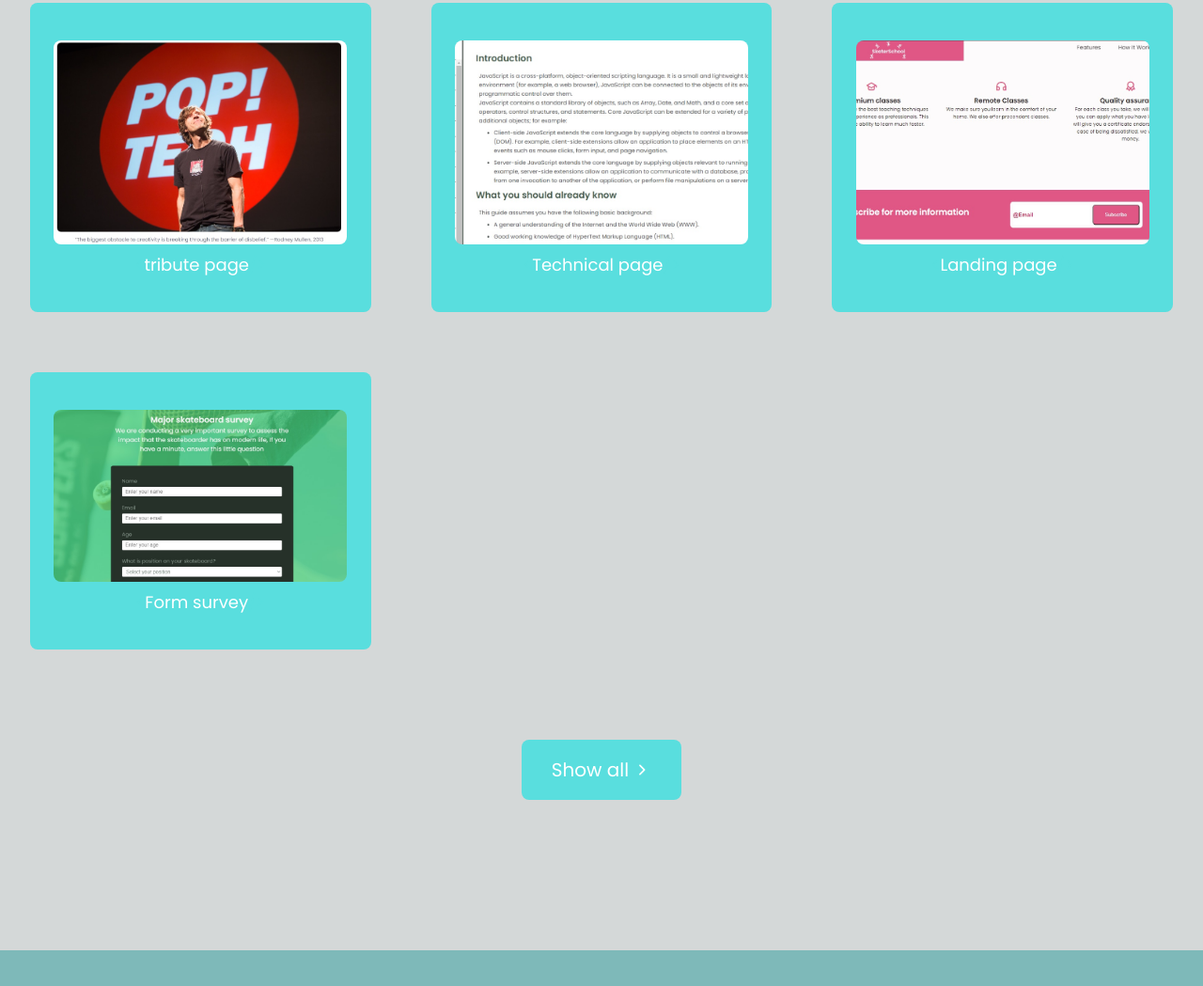
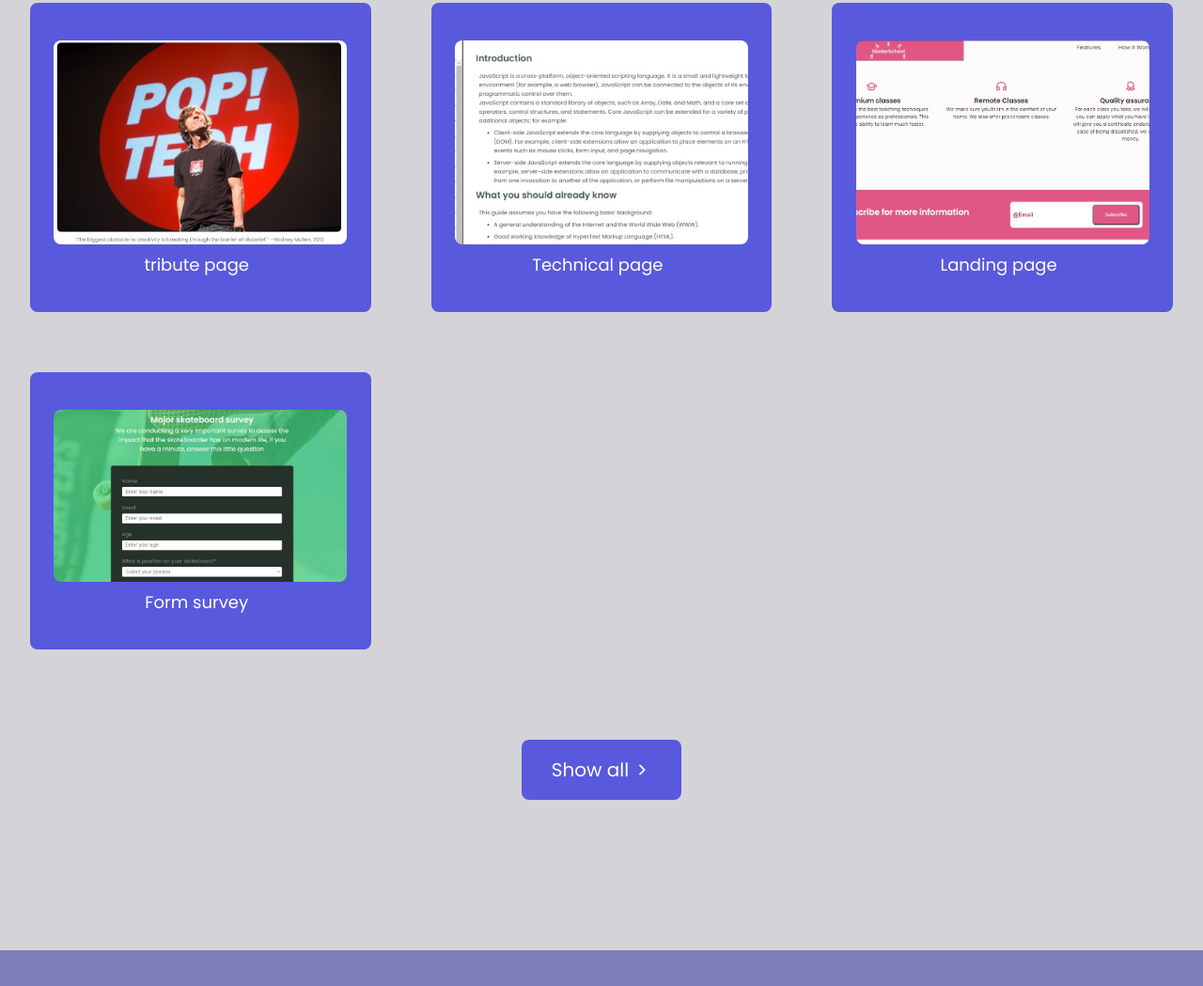
Before and after one commit to joseyzambranov/portfoli_jose_zambrano, a plain HTML site: page index.html in a window 1280 px wide. Shown: the part 1032-2081 px from the top of the page at 94% size. Drawn offline with nearby package versions, Linux system fonts and the light colour scheme.

Commit message:
change first color

```diff
--- a/asset/css/style.css
+++ b/asset/css/style.css
@@ -4,7 +4,7 @@
 /*----------------------------varible----------------------------*/
 :root {
     /*----------------------------color----------------------------*/
-    --hue-color: 540;
+    --hue-color: 240;
     --first-color: hsl(var(--hue-color), 67%, 61%);
     --first-color-alt: hsl(var(--hue-color), 37%, 48%);
     --first-color-light: hsl(var(--hue-color), 30%, 61%);
```
